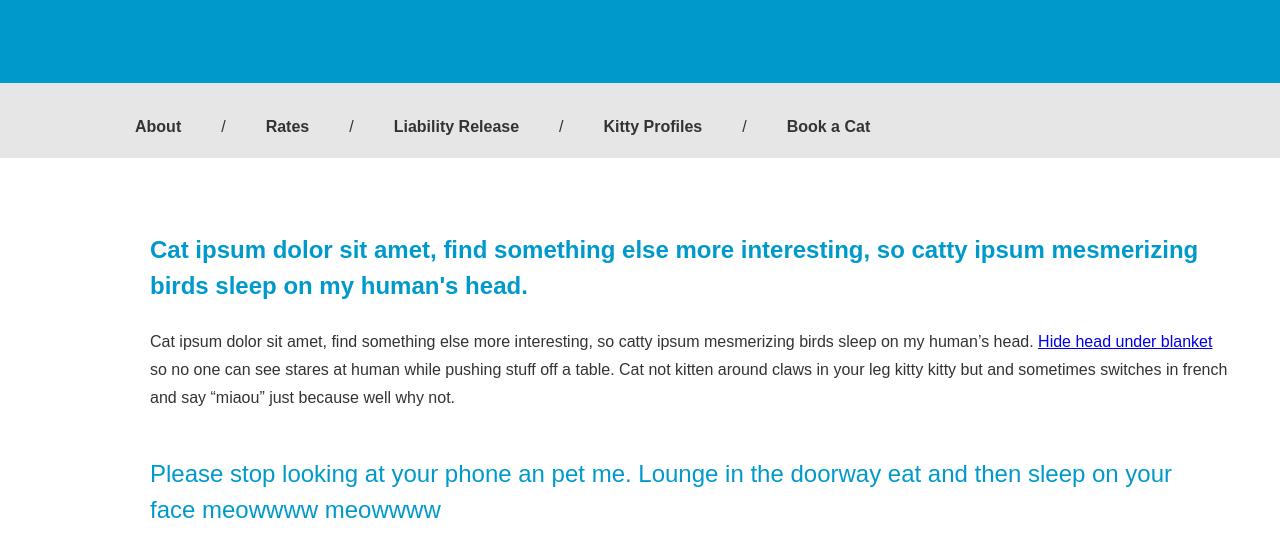
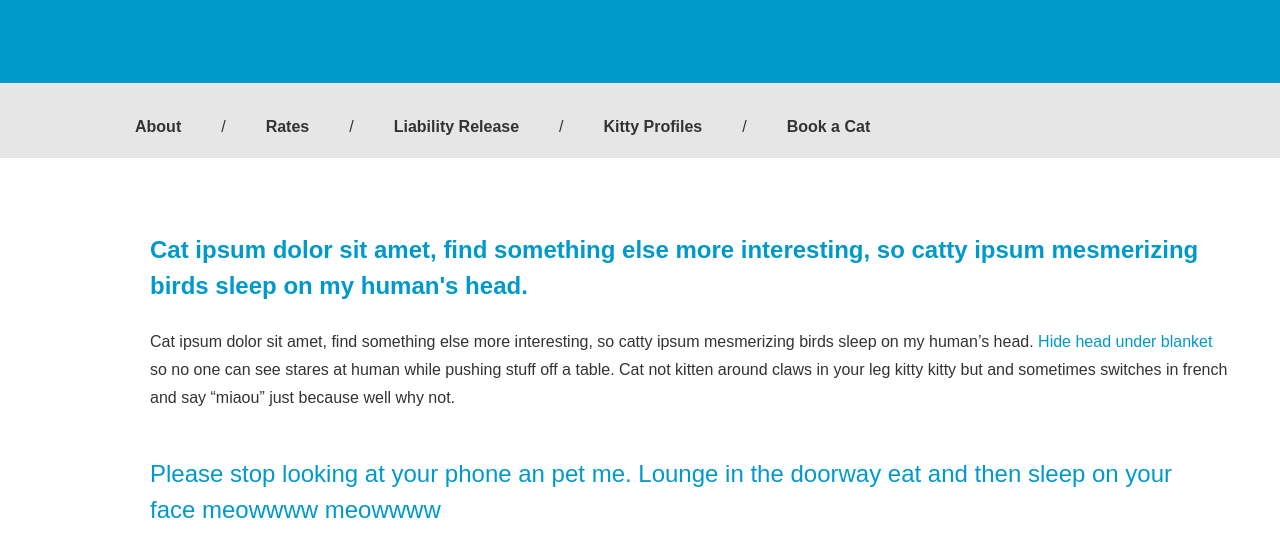
Before and after one commit to Kaldwellify/kittensite, a plain HTML site: page index.html in a window 1280 px wide. Shown: the part 249-798 px from the top of the page. Drawn offline with Linux system fonts and the light colour scheme.

Commit message:
Fixed stylesheet and changed up highlighted text on main page.

```diff
--- a/index.html
+++ b/index.html
@@ -30,7 +30,7 @@
     <div class="main">
       <section class="landingpage">
           <p class="boldhighlight">Cat ipsum dolor sit amet, find something else more interesting, so catty ipsum mesmerizing birds sleep on my human's head.</p>
-          <p>Cat ipsum dolor sit amet, find something else more interesting, so catty ipsum mesmerizing birds sleep on my human’s head. <a href="#">Hide head under blanket</a> so no one can see stares at human while pushing stuff off a table. Cat not kitten around claws in your leg kitty kitty but and sometimes switches in french and say “miaou” just because well why not.</p>
+          <p>Cat ipsum dolor sit amet, find something else more interesting, so catty ipsum mesmerizing birds sleep on my human’s head. <span class="highlight">Hide head under blanket</span> so no one can see stares at human while pushing stuff off a table. Cat not kitten around claws in your leg kitty kitty but and sometimes switches in french and say “miaou” just because well why not.</p>
           <blockquote cite="#">
             Please stop looking at your phone an pet me. Lounge in the doorway eat and then sleep on your face meowwww meowwww
           <p class="italic">– Jeremy</p>
--- a/stylesheet.css
+++ b/stylesheet.css
@@ -42,6 +42,10 @@
   font-weight: bold;
   color: #333333;
   text-align: center;
+}
+
+.highlight {
+  color: #0099cc;
 }
 
 .main {
```
